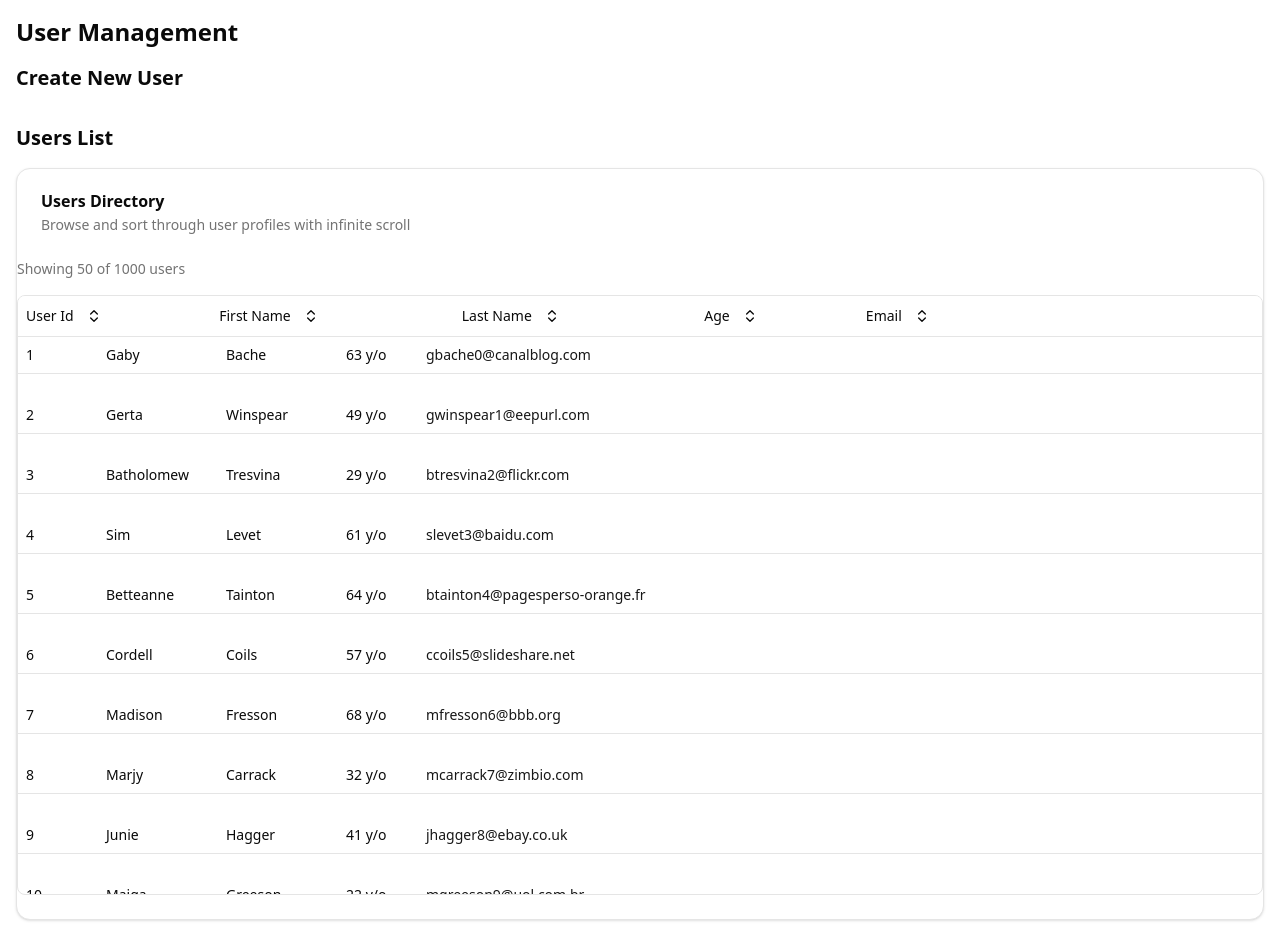
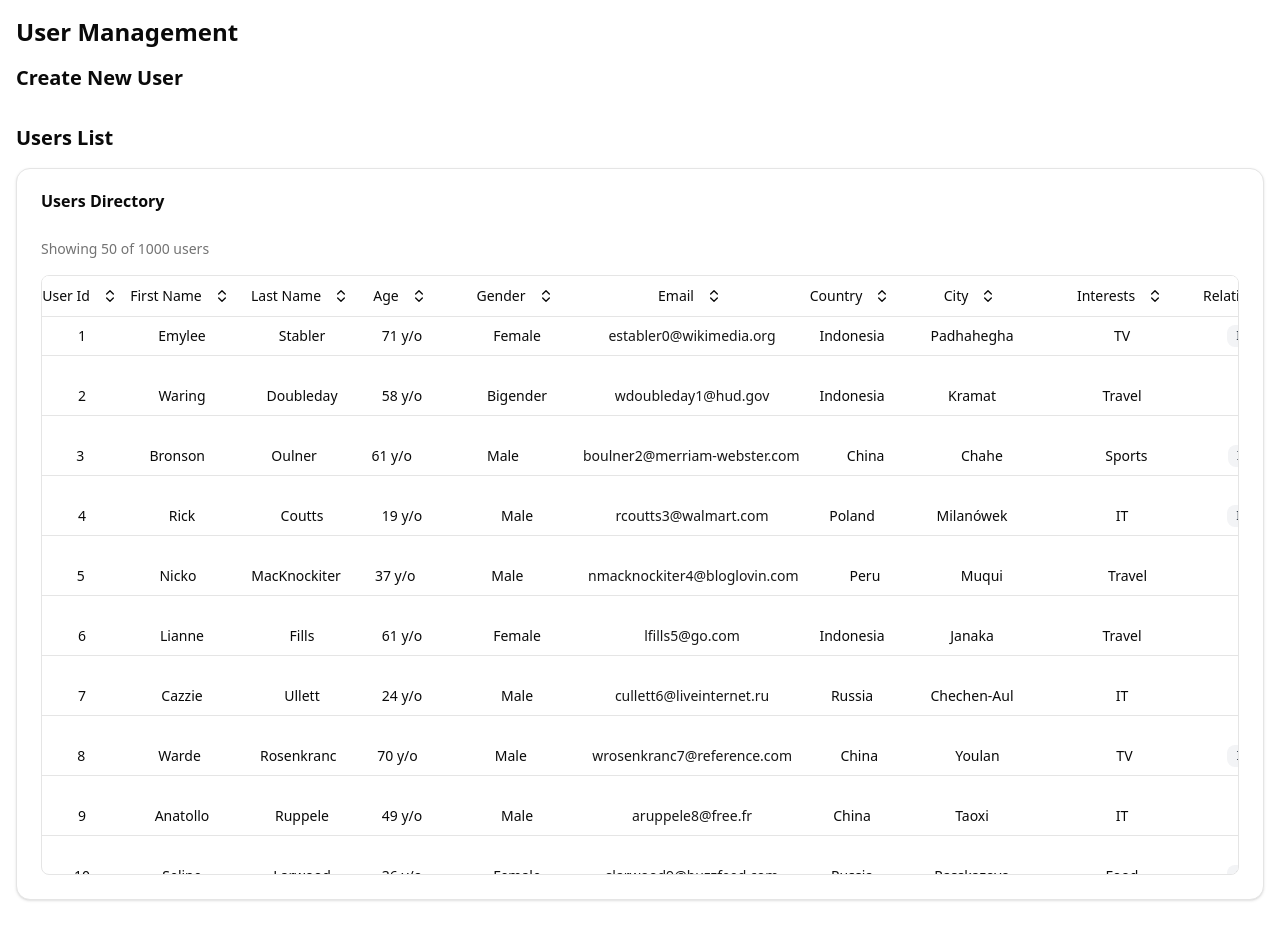
Before and after one commit to rawkward/dynamic-table-react, a React (Vite) app: page / in a window 1280 px wide. Built offline with nearby package versions, Linux system fonts and the light colour scheme; data requests are answered from the project's data file.

Commit message:
some changes to the table styles

```diff
--- a/src/shared/api/users.ts
+++ b/src/shared/api/users.ts
@@ -18,7 +18,7 @@ export const fetchUsers = async (
   size: number,
   sorting: SortingState,
 ): Promise<UsersResponse> => {
-  const response = await api.get("/usersShort", {
+  const response = await api.get("/usersMedium", {
     params: {
       _start: start,
       _limit: size,
--- a/src/shared/ui/components/Table/table.tsx
+++ b/src/shared/ui/components/Table/table.tsx
@@ -5,11 +5,11 @@ function Table({ className, ...props }: React.ComponentProps<"table">) {
   return (
     <div
       data-slot="table-container"
-      className="relative w-full overflow-x-auto"
+      className="relative w-full text-center"
     >
       <table
         data-slot="table"
-        className={cn("w-full caption-bottom text-sm", className)}
+        className={cn("w-full caption-bottom text-sm table-fixed border-collapse", className)}
         {...props}
       />
     </div>
@@ -67,7 +67,7 @@ function TableHead({ className, ...props }: React.ComponentProps<"th">) {
     <th
       data-slot="table-head"
       className={cn(
-        "text-foreground h-10 px-2 text-left align-middle font-medium whitespace-nowrap [&:has([role=checkbox])]:pr-0 [&>[role=checkbox]]:translate-y-[2px]",
+        "text-foreground h-10 px-2 text-center align-middle font-medium whitespace-nowrap [&:has([role=checkbox])]:pr-0 [&>[role=checkbox]]:translate-y-[2px]",
         className,
       )}
       {...props}
@@ -80,7 +80,7 @@ function TableCell({ className, ...props }: React.ComponentProps<"td">) {
     <td
       data-slot="table-cell"
       className={cn(
-        "p-2 align-middle whitespace-nowrap [&:has([role=checkbox])]:pr-0 [&>[role=checkbox]]:translate-y-[2px]",
+        "p-2 text-center align-middle whitespace-nowrap [&:has([role=checkbox])]:pr-0 [&>[role=checkbox]]:translate-y-[2px]",
         className,
       )}
       {...props}
--- a/src/widgets/dynamic-table/DynamicTable.tsx
+++ b/src/widgets/dynamic-table/DynamicTable.tsx
@@ -54,7 +54,7 @@ export const DynamicTable = () => {
 
   if (error) {
     return (
-      <Card className="w-full">
+      <Card>
         <CardHeader>
           <CardTitle className="text-destructive">
             Error Loading Users
@@ -73,14 +73,12 @@ export const DynamicTable = () => {
   }
 
   return (
-    <Card className="w-full">
+    <Card>
       <CardHeader>
         <CardTitle>Users Directory</CardTitle>
-        <CardDescription>
-          Browse and sort through user profiles with infinite scroll
-        </CardDescription>
+
       </CardHeader>
-      <CardContent className="p-0">
+      <CardContent>
         <TableVirtualizer
           table={table}
           totalCount={totalCount}
--- a/src/widgets/dynamic-table/TableVirtualizer.tsx
+++ b/src/widgets/dynamic-table/TableVirtualizer.tsx
@@ -85,22 +85,24 @@ export const TableVirtualizer = ({
         ref={tableContainerRef}
         className="h-[600px] overflow-auto border rounded-md"
       >
-        <ShadcnTable>
-          <TableHeader className="sticky top-0 bg-background">
+        <ShadcnTable className="w-full table-fixed">
+          <TableHeader className="top-0 bg-background">
             {table.getHeaderGroups().map((headerGroup) => (
               <TableRow key={headerGroup.id}>
                 {headerGroup.headers.map((header) => (
                   <TableHead
                     key={header.id}
-                    className="relative"
-                    style={{ width: header.getSize() }}
+                    className="sticky top-0 z-10 bg-background"
+                    style={{
+                      width: header.getSize(),
+                    }}
                   >
                     {header.isPlaceholder ? null : (
                       <div
                         className={
                           header.column.getCanSort()
-                            ? "flex items-center gap-2 cursor-pointer select-none hover:text-foreground"
-                            : "flex items-center gap-2"
+                            ? "flex items-center justify-center gap-2 cursor-pointer select-none hover:text-foreground"
+                            : "flex items-center justify-center gap-2"
                         }
                         onClick={header.column.getToggleSortingHandler()}
                       >
@@ -141,7 +143,7 @@ export const TableVirtualizer = ({
               return (
                 <TableRow
                   key={row.id}
-                  className="absolute w-full hover:bg-muted/50"
+                  className="absolute hover:bg-muted/50"
                   style={{
                     transform: `translateY(${virtualRow.start}px)`,
                   }}
@@ -149,7 +151,9 @@ export const TableVirtualizer = ({
                   {row.getVisibleCells().map((cell) => (
                     <TableCell
                       key={cell.id}
-                      style={{ width: cell.column.getSize() }}
+                      style={{
+                        width: cell.column.getSize(),
+                      }}
                     >
                       {flexRender(
                         cell.column.columnDef.cell,
```
